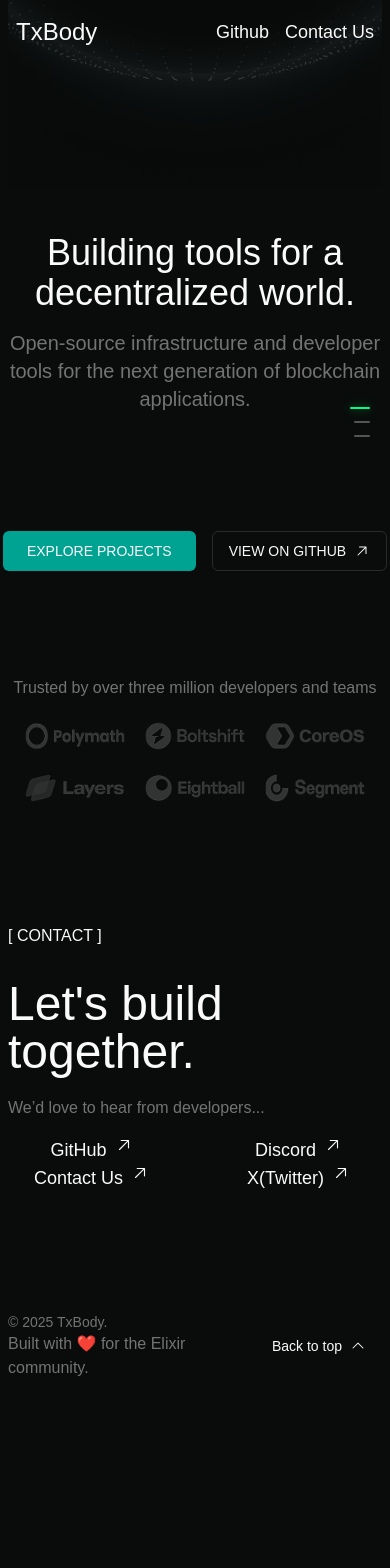
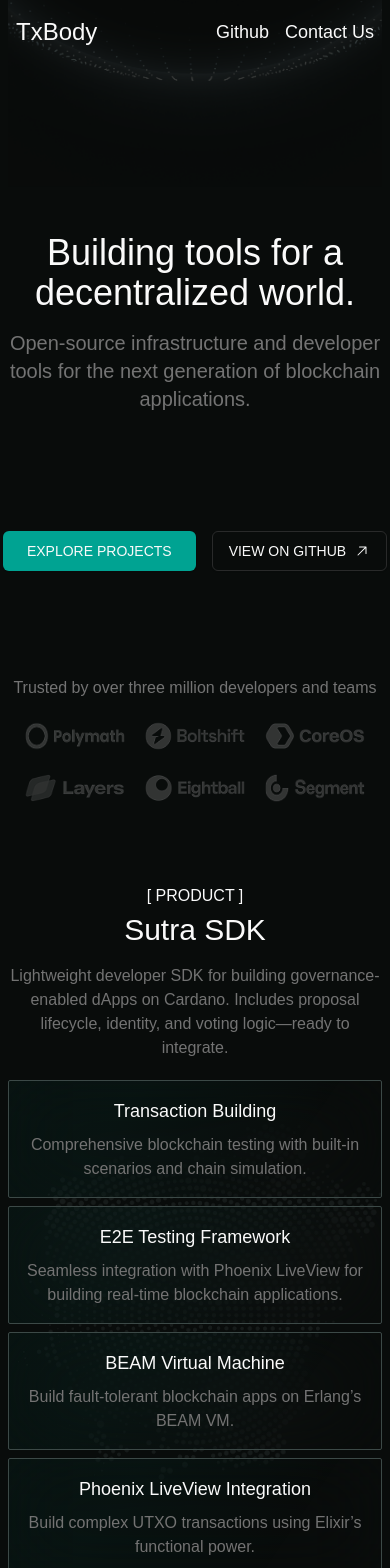
Before and after one commit to txbody-org/txbody-website, a React (Vite) app: page / in a window 390 px wide. Shown: the top 1568 px of the page. Before the commit the page ends 1420 px from the top, so only its background shows below. Built offline with nearby package versions, Linux system fonts and the light colour scheme.

Commit message:
feat: implement mobile and desktop versions of the homepage with responsive design

```diff
--- a/src/App.css
+++ b/src/App.css
@@ -53,9 +53,7 @@
 }
 
 .mySwiper .swiper-slide {
-  display: flex;
-  align-items: center;
-  justify-content: center;
+  height: 100svh;
   min-height: 100vh;
 }
 
@@ -110,3 +108,7 @@
 .mySwiper .swiper-pagination-bullet-active:hover {
   background: #00ff88 !important;
 }
+.custom-scrollbar {
+  scrollbar-width: thin;
+  scrollbar-color: var(--muted) transparent;
+}
--- a/src/App.tsx
+++ b/src/App.tsx
@@ -1,13 +1,30 @@
 import "./App.css";
 import Header from "./components/header";
-import HomePage from "./pages/home";
+import HomePageMobile from "./pages/home-mobile";
+import Home2 from "./pages/home/design2";
 
 function App() {
+  // This is a simple responsive app that renders different components based on the screen size.
+  // It uses a mobile-first approach, so the mobile version is rendered by default.
+  // The desktop version is rendered when the screen width is greater than 768px.
+
+  const isMobile = window.innerWidth <= 768;
+
+  if (isMobile) {
+    return (
+      <>
+        <div className="relative ">
+          <Header />
+          <HomePageMobile />
+        </div>
+      </>
+    );
+  }
   return (
     <>
       <div className="relative ">
         <Header />
-        <HomePage />
+        <Home2 />
       </div>
     </>
   );
--- a/src/components/product-section/index.tsx
+++ b/src/components/product-section/index.tsx
@@ -25,7 +25,7 @@
     },
   ];
   return (
-    <div className="container mx-auto h-full w-full px-2 pt-10">
+    <div className="container mx-auto h-full w-full px-2 py-10">
       <div className="flex flex-col justify-center h-full z-10 ">
         <div className="flex flex-col items-center relative">
           <p className="uppercase">[ Product ]</p>
--- a/src/components/proposal-section/index.tsx
+++ b/src/components/proposal-section/index.tsx
@@ -28,7 +28,7 @@
     },
   ];
   return (
-    <div className="container mx-auto h-full w-full px-2 ">
+    <div className="container mx-auto h-full w-full px-10 ">
       <div className="flex flex-col justify-center h-full  z-10 relative overflow-y-clip pt-10">
         <img
           src="/txbody-website/proposal-bg.png"
--- /dev/null
+++ b/src/pages/home-mobile/index.tsx
@@ -0,0 +1,17 @@
+import Footer from "@/components/footer";
+import HeroSection from "@/components/hero-section";
+import ProductSection from "@/components/product-section";
+import ProposalSection from "@/components/proposal-section";
+
+const HomePageMobile = () => {
+  return (
+    <div className="container mx-auto ">
+      <HeroSection />
+      <ProductSection />
+      <ProposalSection />
+      <Footer />
+    </div>
+  );
+};
+
+export default HomePageMobile;
--- /dev/null
+++ b/src/pages/home/design2.tsx
@@ -0,0 +1,54 @@
+import { Swiper, SwiperSlide } from "swiper/react";
+
+// Import Swiper styles
+
+import "swiper/swiper-bundle.css";
+
+// import required modules
+import Footer from "@/components/footer";
+import HeroSection from "@/components/hero-section";
+import ProductSection from "@/components/product-section";
+import ProposalSection from "@/components/proposal-section";
+import { Mousewheel, Pagination } from "swiper/modules";
+
+export default function Home2() {
+  return (
+    <>
+      <div style={{ height: "100vh" }}>
+        <Swiper
+          direction={"vertical"}
+          slidesPerView={1}
+          spaceBetween={30}
+          mousewheel={{
+            releaseOnEdges: true,
+            sensitivity: 1,
+            thresholdDelta: 50,
+            thresholdTime: 500,
+          }}
+          pagination={{ clickable: true }}
+          modules={[Mousewheel, Pagination]}
+          className="mySwiper h-full"
+        >
+          <SwiperSlide>
+            <div className="w-full h-full flex items-center justify-center">
+              <HeroSection />
+            </div>
+          </SwiperSlide>
+          <SwiperSlide>
+            <div className="w-full h-full flex items-center justify-center">
+              <ProductSection />
+            </div>
+          </SwiperSlide>
+          <SwiperSlide>
+            <div className="w-full h-full flex items-center justify-center">
+              <ProposalSection />
+            </div>
+          </SwiperSlide>
+        </Swiper>
+      </div>
+      <div id="footer">
+        <Footer />
+      </div>
+    </>
+  );
+}
```
